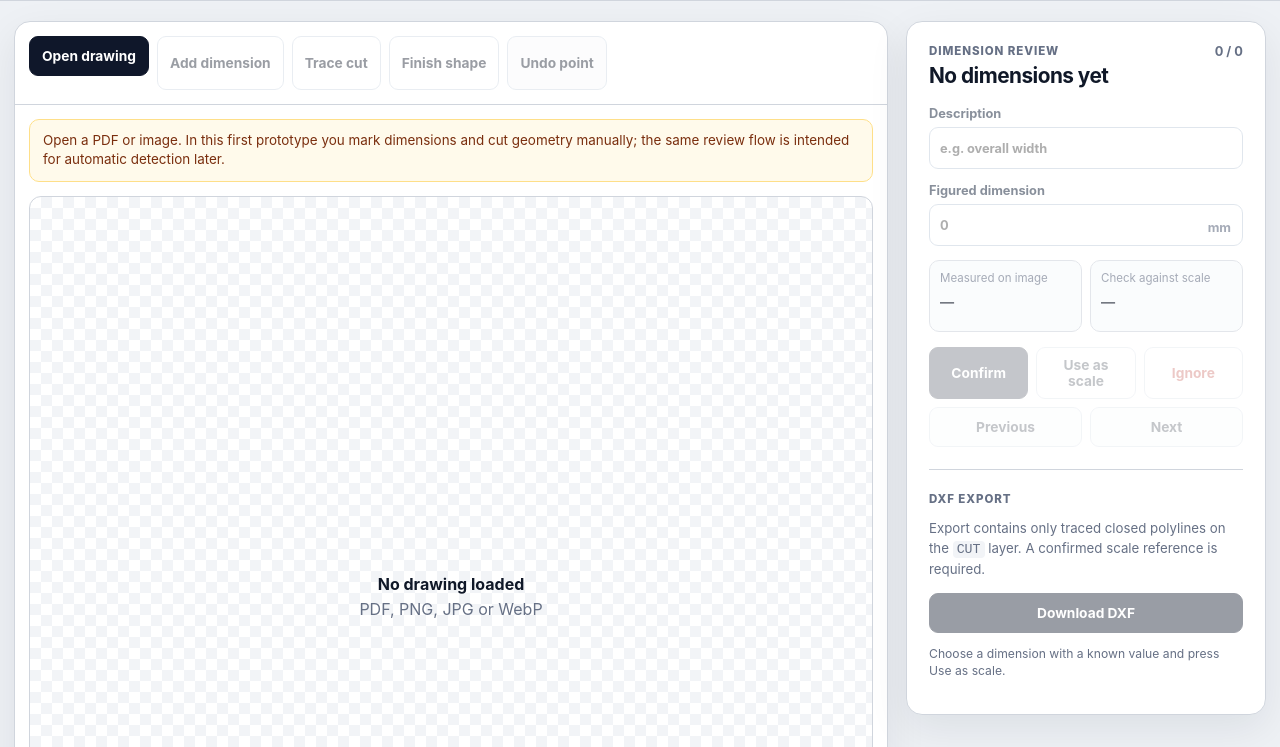
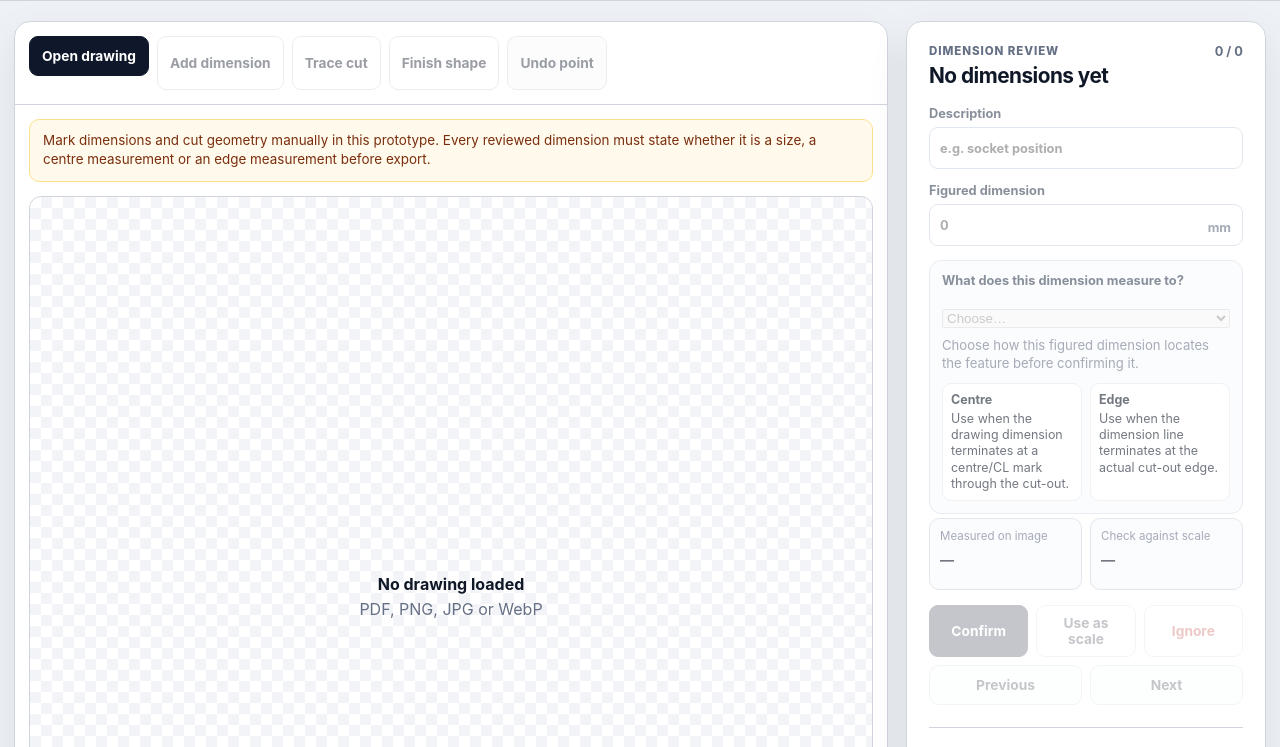
Before and after one commit to sapiverpress-studio/Sapiver-draw-dxf, a plain HTML site: page index.html in a window 1280 px wide. Shown: the part 71-818 px from the top of the page. Drawn offline with Linux system fonts and the light colour scheme.

Commit message:
Require centre or edge dimension definition

```diff
--- a/index.html
+++ b/index.html
@@ -7,6 +7,16 @@
   <title>Sapiver Draw DXF</title>
   <meta name="description" content="Review dimensions on a drawing, trace fabrication geometry and export a DXF.">
   <link rel="stylesheet" href="./styles.css">
+  <style>
+    .reference-card { border: 1px solid #d8dde6; border-radius: 12px; padding: 12px; background: #f8fafc; }
+    .reference-card select { width: 100%; margin-top: 7px; }
+    .reference-help { margin: 8px 0 0; color: #667085; font-size: .82rem; line-height: 1.4; }
+    .reference-help.needs-attention { color: #b42318; font-weight: 700; }
+    .reference-key { display: grid; grid-template-columns: repeat(2, minmax(0,1fr)); gap: 8px; margin-top: 10px; }
+    .reference-key div { border: 1px solid #e4e7ec; border-radius: 9px; padding: 8px; background: white; font-size: .78rem; line-height: 1.3; }
+    .reference-key strong { display: block; margin-bottom: 3px; }
+    @media (max-width: 640px) { .reference-key { grid-template-columns: 1fr; } }
+  </style>
 </head>
 <body>
   <header class="topbar">
@@ -14,7 +24,7 @@
       <div class="brand">Sapiver Draw DXF</div>
       <div class="subbrand">Drawing in. Verified geometry out.</div>
     </div>
-    <span class="badge">Prototype v1 · local processing</span>
+    <span class="badge">Prototype v1.1 · local processing</span>
   </header>
 
   <main class="app-shell">
@@ -31,7 +41,7 @@
       </div>
 
       <div id="notice" class="notice">
-        Open a PDF or image. In this first prototype you mark dimensions and cut geometry manually; the same review flow is intended for automatic detection later.
+        Mark dimensions and cut geometry manually in this prototype. Every reviewed dimension must state whether it is a size, a centre measurement or an edge measurement before export.
       </div>
 
       <div class="drawing-stage" id="drawingStage">
@@ -61,7 +71,7 @@
       <div id="dimensionEditor" class="editor disabled" aria-disabled="true">
         <label>
           Description
-          <input id="dimensionLabel" type="text" placeholder="e.g. overall width" disabled>
+          <input id="dimensionLabel" type="text" placeholder="e.g. socket position" disabled>
         </label>
         <label>
           Figured dimension
@@ -70,6 +80,21 @@
             <span>mm</span>
           </div>
         </label>
+
+        <div class="reference-card">
+          <label for="dimensionReference"><strong>What does this dimension measure to?</strong></label>
+          <select id="dimensionReference" disabled>
+            <option value="unset">Choose…</option>
+            <option value="size">Size / overall dimension</option>
+            <option value="centre">Centre of cut-out / centreline</option>
+            <option value="edge">Edge of cut-out</option>
+          </select>
+          <p id="referenceHelp" class="reference-help">Choose how this figured dimension locates the feature before confirming it.</p>
+          <div class="reference-key" aria-label="Measurement reference guide">
+            <div><strong>Centre</strong>Use when the drawing dimension terminates at a centre/CL mark through the cut-out.</div>
+            <div><strong>Edge</strong>Use when the dimension line terminates at the actual cut-out edge.</div>
+          </div>
+        </div>
 
         <div class="measurement-box">
           <div><span>Measured on image</span><strong id="pixelLength">—</strong></div>
@@ -100,9 +125,9 @@
   </main>
 
   <footer>
-    Prototype rule: figured dimensions are authoritative. Do not use image scale for production unless the operator has explicitly confirmed the reference dimension.
+    Prototype rule: figured dimensions are authoritative. For cut-out positions, the operator must explicitly confirm centre or edge before DXF export.
   </footer>
 
-  <script type="module" src="./app.js"></script>
+  <script type="module" src="./app-v2.js"></script>
 </body>
 </html>
```
